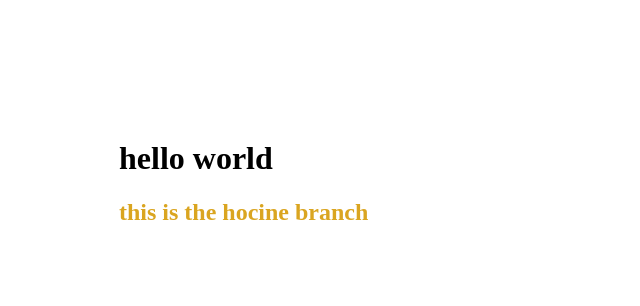
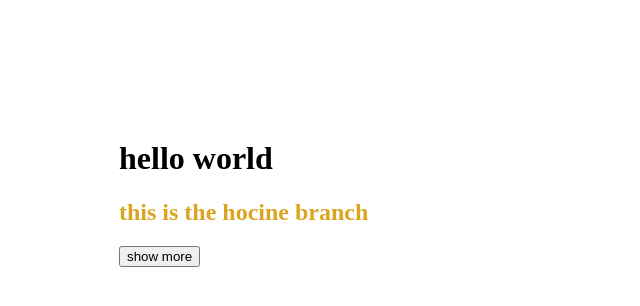
Before and after one commit to farhihocine/myproject, a plain HTML site: page index.html in a window 1280 px wide. Shown: the whole page, without its empty margins (0-640 px from the left). Drawn offline with Linux system fonts and the light colour scheme.

Commit message:
add the button to our html

```diff
--- a/index.html
+++ b/index.html
@@ -9,6 +9,7 @@
 <body>
 <h1>hello world</h1>
 <h2>this is the hocine branch</h2>
+<button>show more</button>
 <script src="app.js"></script>
 </body>
 </html>
```
